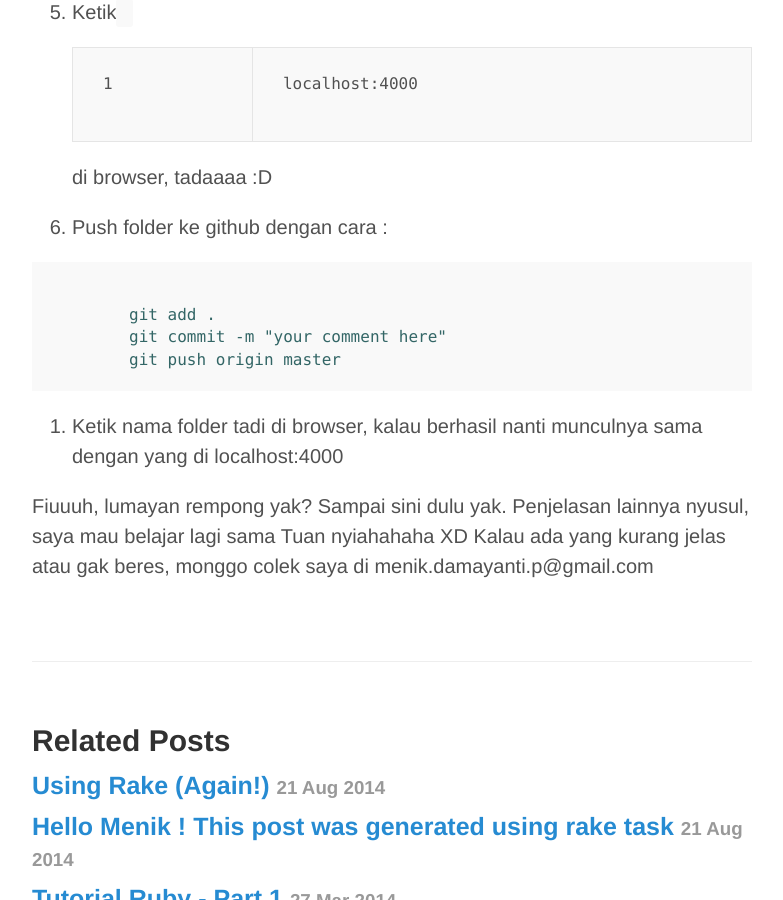
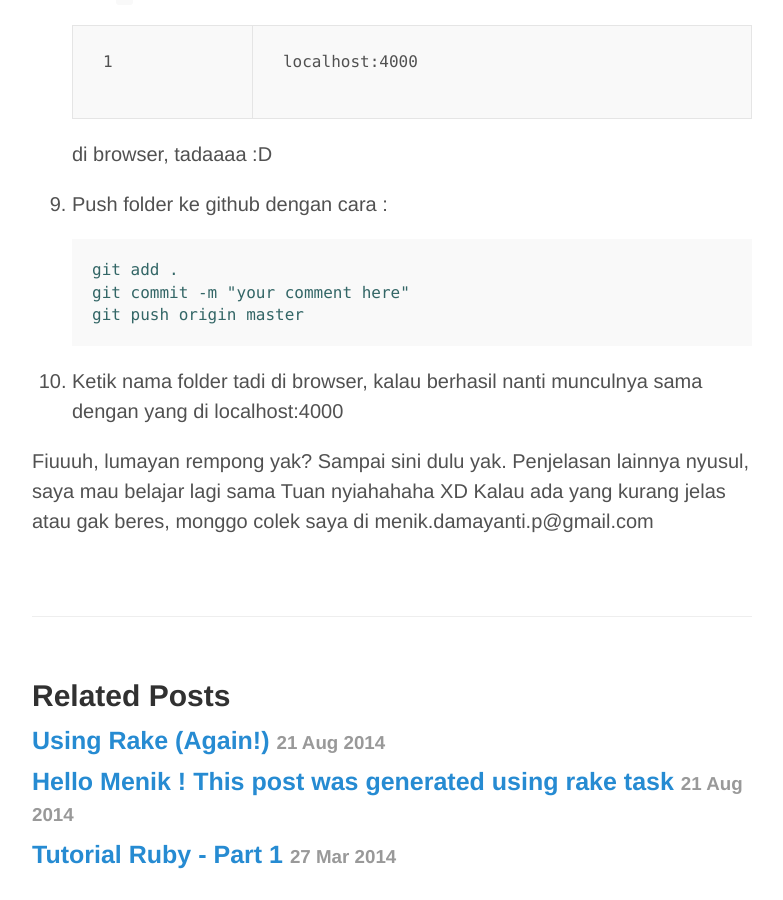
Before and after one commit to menikdp/menikdp.github.io, a Jekyll site: the page built from _posts/2014-10-02-install-ruby-and-jekyll-in-windows.md, in a window 1280 px wide and 900 px high, scrolled down 1682 px. Shown: the whole window, without its empty margins (248-1031 px from the left). Built offline with Jekyll 4.4.1, drawn with Linux system fonts in a browser that asks for light colours.

Commit message:
fix html

```diff
--- a/_posts/2014-10-02-install-ruby-and-jekyll-in-windows.md
+++ b/_posts/2014-10-02-install-ruby-and-jekyll-in-windows.md
@@ -16,9 +16,7 @@
 
 3. Melalui cmd atau *command prompt*, masuk ke folder C:/sites (sengaja saya kumpulin jadi satu), *clone* repo yang ada di [Github][github] dengan cara :
 
-<div class="highlight"><pre><code class="language-ruby" data-lang="ruby"><span class="nb">
-	git clone git@github.com:username/nama_repo.git
-</span></code></pre></div>
+    <div class="highlight"><pre><code class="language-ruby" data-lang="ruby"><span class="nb">git clone git@github.com:username/nama_repo.git</span></code></pre></div>
 
 4. Download [Poole][poole], kemudian ekstrak ke folder yang di-*clone* tadi. Jadi isi ekstrak [Poole][poole] ada di dalam folder menikdp.github.io
 
@@ -32,11 +30,9 @@
 
 9. Push folder ke github dengan cara :
 
-<div class="highlight"><pre><code class="language-ruby" data-lang="ruby"><span class="nb">
-    	git add .
-    	git commit -m "your comment here"
-    	git push origin master
-</span></code></pre></div>
+   <div class="highlight"><pre><code class="language-ruby" data-lang="ruby"><span class="nb">git add .<br>git commit -m "your comment here"<br>git push origin master
+   </span></code></pre></div>
+
 10. Ketik nama folder tadi di browser, kalau berhasil nanti munculnya sama dengan yang di localhost:4000
 
 
```
